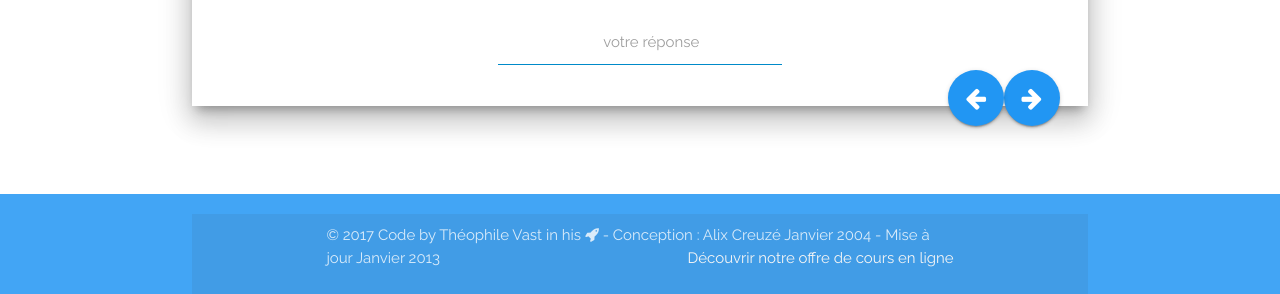
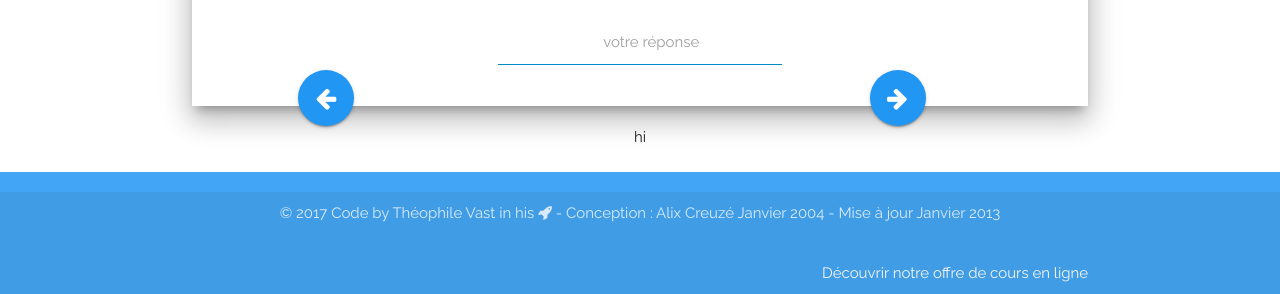
Before and after one commit to tvast/generateurcv_v2, a plain HTML site: page index.html in a window 1280 px wide. Shown: the part 506-800 px from the top of the page. Drawn offline with nearby package versions, Linux system fonts and the light colour scheme.

Commit message:
add a function to add a text zhen rollback

```diff
--- a/css/style.css
+++ b/css/style.css
@@ -45,7 +45,7 @@
     -ms-transform: translate(-50%, -100%);
     -webkit-transform: translate(-50%, -100%);
     transform: translate(-50%, -100%);
-    float: right
+    /*float: right*/
 
 }
 
--- a/index.html
+++ b/index.html
@@ -472,8 +472,15 @@
         </div>
       </div>
     </div>
-    <a onclick="progressBar()" id="right" class="btn-floating btn-large waves-effect waves-light blue action"><i class="fa fa-arrow-right" aria-hidden="true"></i></a>
-    <a onclick="progressBar2()" id="left" class="btn-floating btn-large waves-effect waves-light blue action"><i class="fa fa-arrow-left" aria-hidden="true"></i></a>
+    <div class="container center">
+    <span id="recul">hi</span>
+    	<a onclick="progressBar2()" id="left" class="left action btn-floating btn-large waves-effect waves-light blue action"><i class="fa fa-arrow-left" aria-hidden="true"></i></a>
+    	<a onclick="progressBar()" id="right" class="right btn-floating btn-large waves-effect waves-light blue action"><i class="fa fa-arrow-right" aria-hidden="true"></i></a>
+
+    </div>
+
+
+
 
 
 
@@ -518,7 +525,7 @@
   </div>
 </div>
 <footer class="page-footer blue lighten-1 tagline">
-  <div class="container">
+  <div class="">
   <!--   <div class="row">
       <div class="col l6 s12">
         <h5 class="white-text">CV original</h5>
@@ -528,11 +535,13 @@
     </div>
   </div> -->
   <div class="footer-copyright">
-    <div class="container">
-      © 2017 Code by Théophile Vast in his <i class="fa fa-rocket" aria-hidden="true"></i> - Conception : Alix Creuzé Janvier 2004 - Mise à jour Janvier 2013
-      <a class="grey-text text-lighten-4 right" href="http://www.institutfrancais.es/madrid/cursos-online/">Découvrir notre offre de cours en ligne</a>
-      <p>
-      </p>
+    <div class="container center">
+      © 2017 Code by Théophile Vast in his <i class="fa fa-rocket" aria-hidden="true"></i> - Conception : Alix Creuzé Janvier 2004 - Mise à jour Janvier 2013</p>
+      <br>
+
+
+      <a class="center grey-text text-lighten-4 right" href="http://www.institutfrancais.es/madrid/cursos-online/">Découvrir notre offre de cours en ligne</a>
+
     </div>
   </div>
 </footer>
@@ -551,11 +560,7 @@
   });
 </script>
 
-<script type="text/javascript" src="//s7.addthis.com/js/300/addthis_widget.js#pubid=ra-58bd33f4d017c274">
-
-</script>
-<!-- Go to www.addthis.com/dashboard to customize your tools --> <script type="text/javascript" src="//s7.addthis.com/js/300/addthis_widget.js#pubid=ra-58bd33f4d017c274"></script>
-<!-- Go to www.addthis.com/dashboard to customize your tools --> <script type="text/javascript" src="//s7.addthis.com/js/300/addthis_widget.js#pubid=ra-58bd33f4d017c274"></script>
+<!-- addthis -->
 
 
 
--- a/step.js
+++ b/step.js
@@ -24,6 +24,7 @@ function progressBar() {
 		document.getElementById(g).classList.add("toggleCv")
 
 		document.getElementById(f).classList.add("toggledCv");
+		document.getElementById("recul").innerHTML = "";
 	}
 
 	else {
@@ -32,6 +33,7 @@ function progressBar() {
 		var t = p-1;
 		document.getElementById(t).classList.toggle("toggleCv");
 		document.getElementById(p).classList.toggle("toggleCv");
+		document.getElementById("recul").innerHTML = "";
 	};
 
 }
@@ -46,23 +48,19 @@ function progressBar2() {
 
 		/*TODO switch de question*/
 
-		if (g !== 0) {
-		var f = g--;
-		console.log(f+"init recule");
-
-
-		document.getElementById(g).classList.add("toggleCv")
-
-		document.getElementById(f).classList.add("toggledCv");
-	}
-
-	/*else {
+		if (g < 0) {
 		var p = g--;
 		console.log(p+"total recule");
 		var t = p-1;
-		document.getElementById(t).classList.toggle("toggledCv");
-		document.getElementById(p).classList.toggle("toggledCv");
-	};*/
+		document.getElementById(t).classList.toggle("toggleCv");
+		document.getElementById(p).classList.toggle("toggleCv");
+	}
+
+	else {
+
+		document.getElementById("recul").innerHTML = "Recharger votre page pour modifier vos réponses";
+
+	};
 
 
 }
```
